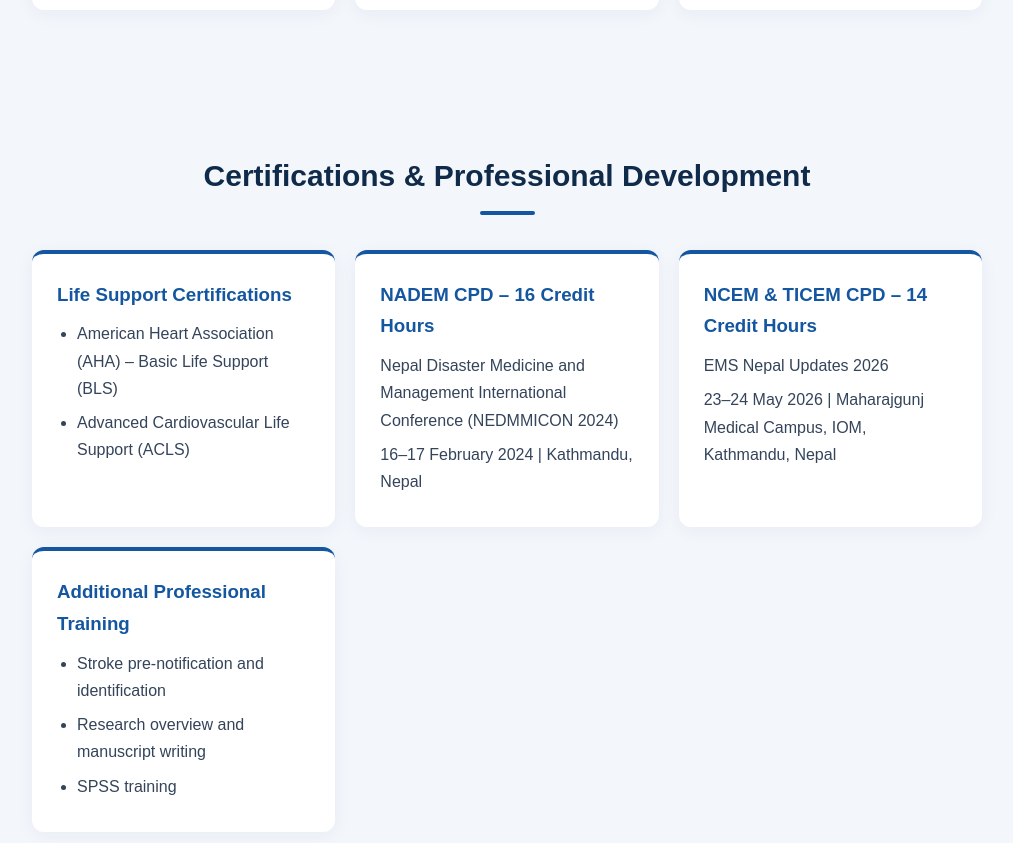
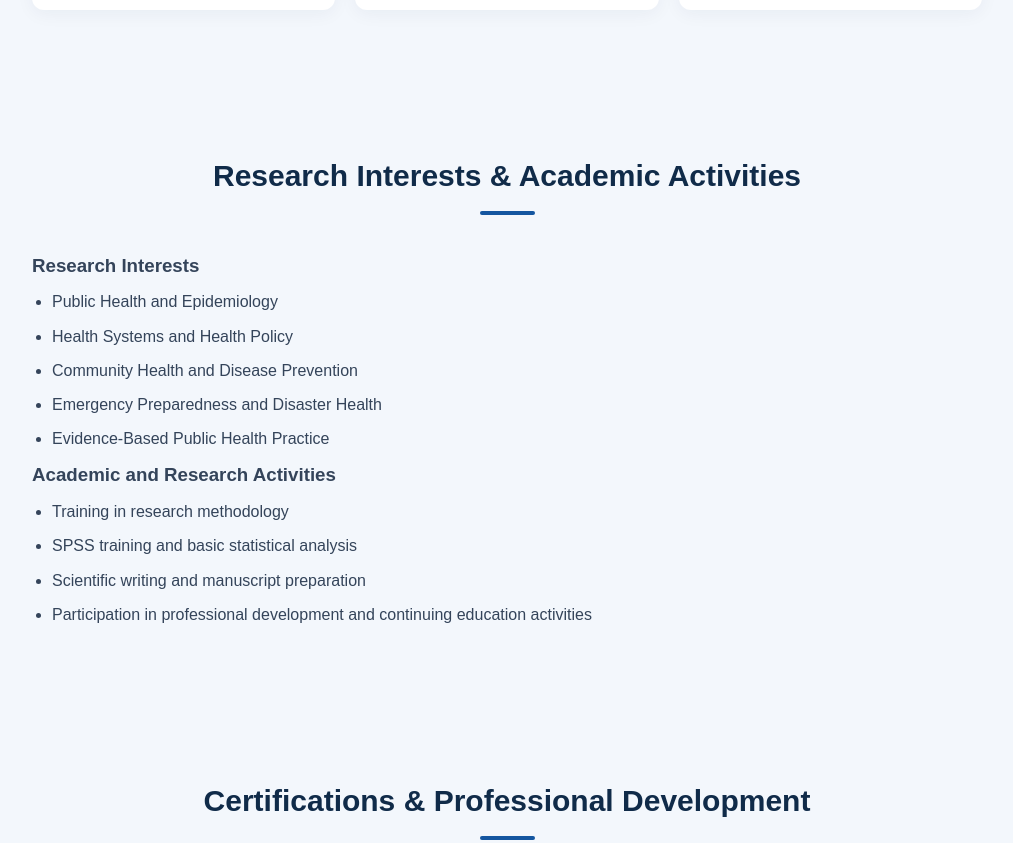
Before and after one commit to uttamrajjoshi/uttamrajjoshi.github.io, a plain HTML site: page index.html in a window 1280 px wide. Shown: the part 4210-5053 px from the top of the page, without its empty margins (133-1146 px from the left). Drawn offline with Linux system fonts and the light colour scheme.

Commit message:
Add research interests and academic activities section
Added a new section for research interests and academic activities.

```diff
--- a/index.html
+++ b/index.html
@@ -521,7 +521,31 @@ footer {
 
 
 
-<section id="certifications">
+
+<section id="research">
+  <div class="content">
+    <h2 class="section-title">Research Interests & Academic Activities</h2>
+
+    <h3>Research Interests</h3>
+    <ul>
+      <li>Public Health and Epidemiology</li>
+      <li>Health Systems and Health Policy</li>
+      <li>Community Health and Disease Prevention</li>
+      <li>Emergency Preparedness and Disaster Health</li>
+      <li>Evidence-Based Public Health Practice</li>
+    </ul>
+
+    <h3>Academic and Research Activities</h3>
+    <ul>
+      <li>Training in research methodology</li>
+      <li>SPSS training and basic statistical analysis</li>
+      <li>Scientific writing and manuscript preparation</li>
+      <li>Participation in professional development and continuing education activities</li>
+    </ul>
+  </div>
+</section>
+
+  <section id="certifications">
   <div class="content">
     <h2 class="section-title">Certifications & Professional Development</h2>
 
```
